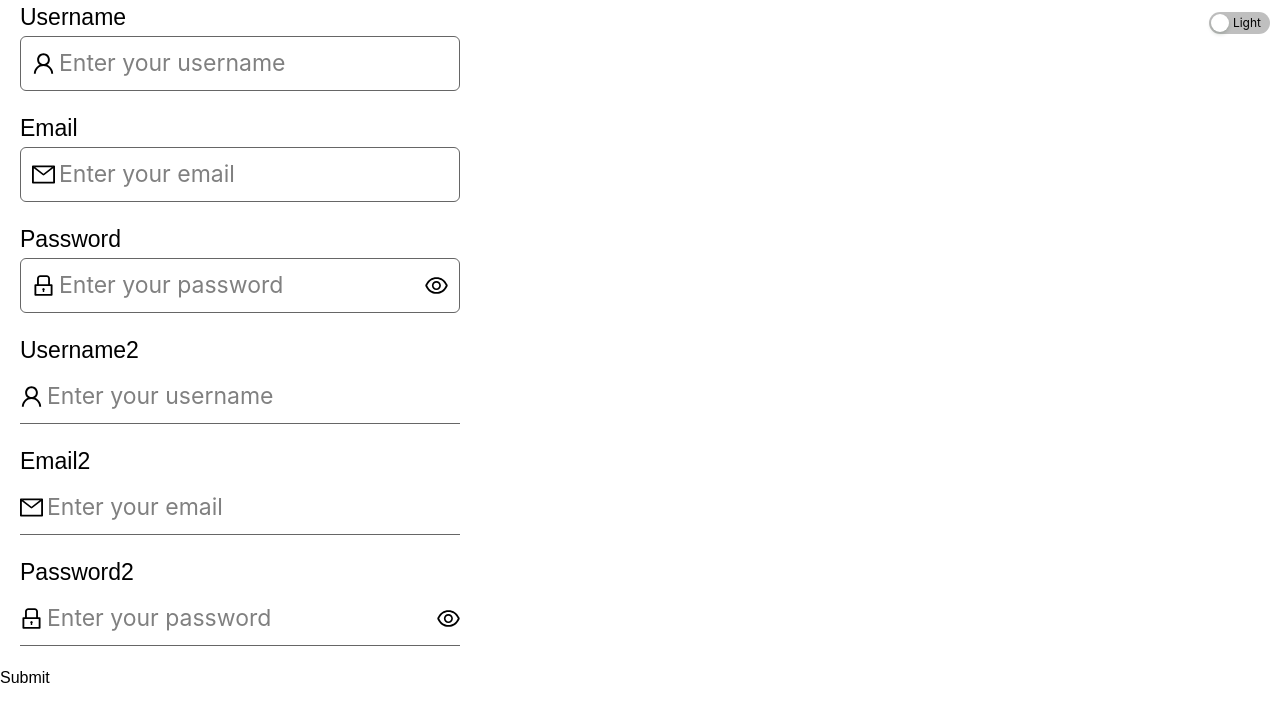
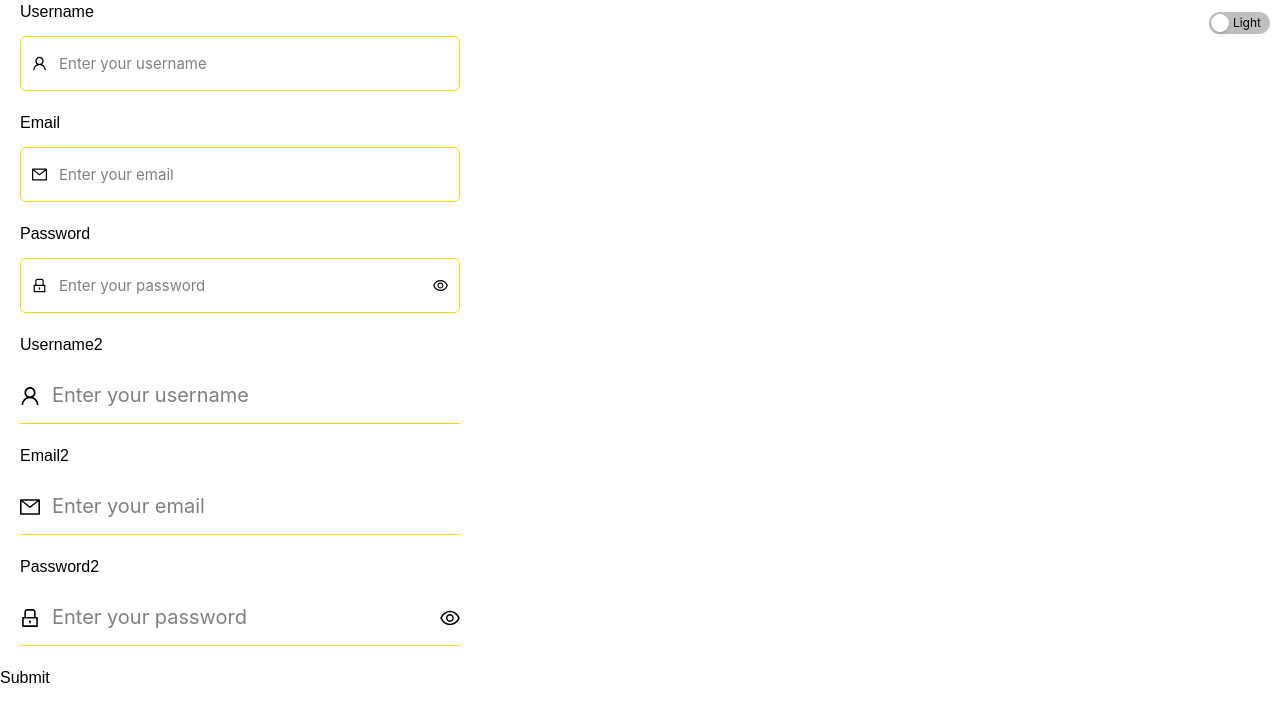
Before and after one commit to TharukaWikum/nextComponents, a Next.js app: page /pages in a window 1280 px wide. Shown: the top 722 px of the page. Built offline with nearby package versions, Linux system fonts and the light colour scheme.

Commit message:
form field component warning and font size

```diff
--- a/src/app/components/formfileds/InputFields.css
+++ b/src/app/components/formfileds/InputFields.css
@@ -6,12 +6,14 @@
     padding-left: 20px;
   }
 
+
+
   .input-label {
     position: absolute;
     padding-left: 20px;
     top: 0;
     left: 0;
-    font-size: 23px;
+    font-size: 16px;
     pointer-events: none; /* Prevent label from interfering with input */
     transition: none; /* Add a transition for smooth animation */
   }
@@ -21,10 +23,14 @@
 
     height: 55px;
     max-width: 440px;
-    font-size: 23px;
+    font-size: 15px;
     background-color: transparent;
     border: 1px solid #666;
 
+  }
+
+  .input-field.warning {
+    border-color:#FFD600; /* Change border color to yellow for warning state */
   }
 
  [data-theme='dark'] .input-field{
@@ -43,11 +49,14 @@
   /* For dark theme, set text color to white */
   [data-theme='dark'] .ant-input {
     color: #FFFFFF;
+
+
   }
 
 
   .ant-input::placeholder {
     color: gray;
+    padding-left: 8px;
   }
 
   /* Dark Theme Placeholder Color */
@@ -62,11 +71,16 @@
     padding: 5px 0; /* Add padding to separate the border from the input content */
     max-width: 440px;
     border-radius: 0;
+    font-size: 20px;
     background-color: transparent;
   }
 
   [data-theme='dark'] .input-field-bottom-border{
     border-bottom: 1px solid #FFFFFF;
+  }
+
+  [data-theme='dark'] .input-field.warning {
+    border-color:#FFD600; /* Change border color to yellow for warning state */
   }
 
 
--- a/src/app/components/formfileds/InputFields.tsx
+++ b/src/app/components/formfileds/InputFields.tsx
@@ -1,21 +1,117 @@
+
+// // InputField.tsx
+
+// import React, { useState } from 'react';
+// import { Input } from 'antd';
+// import { UserOutlined, LockOutlined, MailOutlined, EyeOutlined, EyeInvisibleOutlined } from '@ant-design/icons';
+// import './InputFields.css';
+// import { useTheme } from 'next-themes'; // Import useTheme from next-themes
+
+// interface InputFieldProps {
+//   label?: string |'';
+//   name: string;
+//   placeholder?: string;
+//   value: string;
+//   type?: string;
+//   onChange: (name: string, value: string) => void;
+//   variant?: 'default' | 'bottom-border'; // Add a variant prop
+//   icon?: 'user' | 'pwd' | 'email'; // Add an icon prop
+// }
+
+// const InputField: React.FC<InputFieldProps> = ({
+//   label,
+//   name,
+//   placeholder,
+//   value,
+//   type,
+//   onChange,
+//   variant = 'default',
+//   icon,
+// }) => {
+//   const [isPasswordVisible, setPasswordVisible] = useState(false);
+//   const { theme } = useTheme(); // Get the current theme
+
+//   if(type == 'password'){}
+//   const togglePasswordVisibility = () => {
+//     setPasswordVisible(!isPasswordVisible);
+//   };
+
+
+//   const InputType = type === 'password' ? (isPasswordVisible ? 'text' : 'password') : type
+
+//   let prefixIcon = null;
+
+//   if (icon === 'user') {
+//     prefixIcon = <UserOutlined />;
+//   } else if (icon === 'pwd') {
+//     prefixIcon = <LockOutlined />;
+//   } else if (icon === 'email') {
+//     prefixIcon = <MailOutlined />;
+//   }
+
+//   let suffixIcon = null;
+
+//   if (type === 'password') {
+//     suffixIcon = isPasswordVisible ? (
+//       <EyeInvisibleOutlined onClick={togglePasswordVisibility} />
+//     ) : (
+//       <EyeOutlined onClick={togglePasswordVisibility} />
+//     );
+//   }
+
+//   // Define the icon color based on the theme
+//   const iconColor = theme === 'dark' ? '#FFFFFF' : '#000000';
+
+//   // Apply the icon color dynamically for both prefix and suffix icons
+//   if (prefixIcon) {
+//     prefixIcon = React.cloneElement(prefixIcon, {
+//       style: { color: iconColor },
+//     });
+//   }
+
+//   if (suffixIcon) {
+//     suffixIcon = React.cloneElement(suffixIcon, {
+//       style: { color: iconColor },
+//     });
+//   }
+
+//   return (
+//     <div className={`input-field-container ${variant === 'bottom-border' ? 'bottom-border' : ''}`}>
+//       <label className="input-label">{label}</label>
+//       <Input
+//         name={name}
+//         type={InputType}
+//         placeholder={placeholder}
+//         value={value}
+//         onChange={(e) => onChange(name, e.target.value)}
+//         prefix={prefixIcon}
+//         suffix={suffixIcon}
+//         className={`input-field ${variant === 'bottom-border' ? 'input-field-bottom-border' : ''}`}
+//       />
+//     </div>
+//   );
+// };
+
+// export default InputField;
+
 
 // InputField.tsx
-
 import React, { useState } from 'react';
 import { Input } from 'antd';
 import { UserOutlined, LockOutlined, MailOutlined, EyeOutlined, EyeInvisibleOutlined } from '@ant-design/icons';
 import './InputFields.css';
-import { useTheme } from 'next-themes'; // Import useTheme from next-themes
+import { useTheme } from 'next-themes';
 
 interface InputFieldProps {
-  label?: string |'';
+  label?: string | '';
   name: string;
   placeholder?: string;
   value: string;
   type?: string;
   onChange: (name: string, value: string) => void;
-  variant?: 'default' | 'bottom-border'; // Add a variant prop
-  icon?: 'user' | 'pwd' | 'email'; // Add an icon prop
+  variant?: 'default' | 'bottom-border';
+  icon?: 'user' | 'pwd' | 'email';
+  warning?: boolean; // Add the warning prop
 }
 
 const InputField: React.FC<InputFieldProps> = ({
@@ -27,17 +123,17 @@ const InputField: React.FC<InputFieldProps> = ({
   onChange,
   variant = 'default',
   icon,
+  warning = false, // Set the default value of warning to false
 }) => {
   const [isPasswordVisible, setPasswordVisible] = useState(false);
-  const { theme } = useTheme(); // Get the current theme
+  const { theme } = useTheme();
+  console.log('Warning prop:', warning);
 
-  if(type == 'password'){}
   const togglePasswordVisibility = () => {
     setPasswordVisible(!isPasswordVisible);
   };
 
-
-  const InputType = type === 'password' ? (isPasswordVisible ? 'text' : 'password') : type
+  const InputType = type === 'password' ? (isPasswordVisible ? 'text' : 'password') : type;
 
   let prefixIcon = null;
 
@@ -59,10 +155,9 @@ const InputField: React.FC<InputFieldProps> = ({
     );
   }
 
-  // Define the icon color based on the theme
+
   const iconColor = theme === 'dark' ? '#FFFFFF' : '#000000';
 
-  // Apply the icon color dynamically for both prefix and suffix icons
   if (prefixIcon) {
     prefixIcon = React.cloneElement(prefixIcon, {
       style: { color: iconColor },
@@ -75,8 +170,12 @@ const InputField: React.FC<InputFieldProps> = ({
     });
   }
 
+  const borderColor = warning ? 'yellow' : '#666'; // Conditionally set the border color based on warning
+
   return (
-    <div className={`input-field-container ${variant === 'bottom-border' ? 'bottom-border' : ''}`}>
+    <div
+    className={`input-field-container ${variant === 'bottom-border' ? 'bottom-border' : ''} `}
+    >
       <label className="input-label">{label}</label>
       <Input
         name={name}
@@ -86,7 +185,7 @@ const InputField: React.FC<InputFieldProps> = ({
         onChange={(e) => onChange(name, e.target.value)}
         prefix={prefixIcon}
         suffix={suffixIcon}
-        className={`input-field ${variant === 'bottom-border' ? 'input-field-bottom-border' : ''}`}
+        className={`input-field ${variant === 'bottom-border' ? 'input-field-bottom-border' : ''} ${warning ? 'warning' : ''}`}
       />
     </div>
   );
--- a/src/app/pages/page.tsx
+++ b/src/app/pages/page.tsx
@@ -1,17 +1,124 @@
+// // components/MyForm.tsx
+// "use client";
+// import React, { useState } from "react";
+// import InputField from "../components/formfileds/InputFields";
+
+// const MyForm: React.FC = () => {
+//   const [formData, setFormData] = useState({
+//     // Define your form fields here
+//     username: "",
+//     email: "",
+//     username2: "",
+//     email2: "",
+//     password: "",
+//     password2: "",
+//     // ...
+//   });
+
+
+
+//   const handleChange = (name: string, value: string) => {
+//     setFormData({
+//       ...formData,
+//       [name]: value,
+//     });
+//   };
+
+//   const handleSubmit = (e: React.FormEvent) => {
+//     e.preventDefault();
+//     // Handle form submission here
+//     console.log(formData);
+//   };
+
+//   const isUsernameInvalid = true
+
+//   return (
+//     <form onSubmit={handleSubmit}>
+//       <InputField
+//         label="Username"
+//         name="username"
+//         type="text" // Set the input type to "text"
+//         placeholder="Enter your username"
+//         icon="user"
+//         value={formData.username}
+//         onChange={handleChange}
+//         warning={isUsernameInvalid}
+//       />
+//       <InputField
+//         label="Email"
+//         name="email"
+//         type="text"
+//         placeholder="Enter your email"
+//         value={formData.email}
+//         icon="email"
+//         onChange={handleChange}
+//         warning={isUsernameInvalid}
+//       />
+//       <InputField
+//         label="Password"
+//         name="password"
+//         type="password" // Set the input type to "password"
+//         placeholder="Enter your password"
+//         icon="pwd"
+//         value={formData.password}
+//         onChange={handleChange}
+//         warning={isUsernameInvalid}
+//       />
+
+//       <InputField
+//         label="Username2"
+//         name="username2"
+//         type="text"
+//         placeholder="Enter your username"
+//         icon="user"
+//         value={formData.username2}
+//         onChange={handleChange}
+//         variant="bottom-border"
+//         warning={isUsernameInvalid}
+//       />
+//       <InputField
+//         label="Email2"
+//         name="email2"
+//         placeholder="Enter your email"
+//         icon="email"
+//         value={formData.email2}
+//         onChange={handleChange}
+//         variant="bottom-border"
+//         warning={isUsernameInvalid}
+//       />
+//       <InputField
+//         label="Password2"
+//         name="password2"
+//         type="password" // Set the input type to "password"
+//         placeholder="Enter your password"
+//         icon="pwd"
+//         value={formData.password2}
+//         onChange={handleChange}
+//         variant="bottom-border"
+//         warning={isUsernameInvalid}
+//       />
+//       <button type="submit">Submit</button>
+//     </form>
+//   );
+// };
+
+// export default MyForm;
+
+
 // components/MyForm.tsx
-'use client'
-import React, { useState } from 'react';
-import InputField from '../components/formfileds/InputFields';
+"use client"
+import React, { useState } from "react";
+import InputField from "../components/formfileds/InputFields";
 
 const MyForm: React.FC = () => {
   const [formData, setFormData] = useState({
     // Define your form fields here
-    username: '',
-    email: '',
-    username2: '',
-    email2: '',
-    password: '',
-    password2: '',
+    username: "",
+    email: "",
+    username2: "",
+    email2: "",
+    password: "",
+    password2: "",
     // ...
   });
 
@@ -24,49 +131,55 @@ const MyForm: React.FC = () => {
 
   const handleSubmit = (e: React.FormEvent) => {
     e.preventDefault();
-    // Handle form submission here
-    console.log(formData);
+    // Replace this with your actual form submission logic
+    console.log("Form data submitted:", formData);
   };
+
+  const isUsernameInvalid = true; // Set to true to demonstrate the warning border color
 
   return (
     <form onSubmit={handleSubmit}>
       <InputField
         label="Username"
         name="username"
-        type="text" // Set the input type to "text"
+        type="text"
         placeholder="Enter your username"
         icon="user"
         value={formData.username}
         onChange={handleChange}
+        warning={isUsernameInvalid}
       />
       <InputField
         label="Email"
         name="email"
-    type='text'
+        type="text"
         placeholder="Enter your email"
         value={formData.email}
         icon="email"
         onChange={handleChange}
+        warning={isUsernameInvalid}
       />
       <InputField
         label="Password"
         name="password"
-    type="password" // Set the input type to "password"
+        type="password"
         placeholder="Enter your password"
         icon="pwd"
         value={formData.password}
         onChange={handleChange}
+        warning={isUsernameInvalid}
       />
 
       <InputField
         label="Username2"
         name="username2"
-    type='text'
+        type="text"
         placeholder="Enter your username"
         icon="user"
         value={formData.username2}
         onChange={handleChange}
         variant="bottom-border"
+        warning={isUsernameInvalid}
       />
       <InputField
         label="Email2"
@@ -76,16 +189,18 @@ const MyForm: React.FC = () => {
         value={formData.email2}
         onChange={handleChange}
         variant="bottom-border"
+        warning={isUsernameInvalid}
       />
       <InputField
         label="Password2"
         name="password2"
-    type="password" // Set the input type to "password"
+        type="password"
         placeholder="Enter your password"
         icon="pwd"
         value={formData.password2}
         onChange={handleChange}
         variant="bottom-border"
+        warning={isUsernameInvalid}
       />
       <button type="submit">Submit</button>
     </form>
```
Lines whose indentation alone changed are shown as unchanged.
